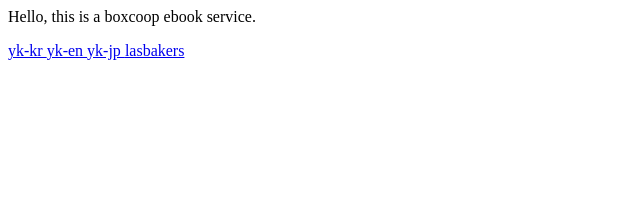
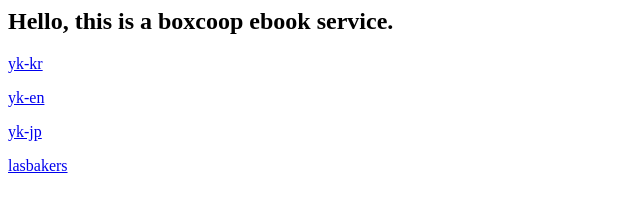
Before and after one commit to boxcoop/booxcoop.github.io, a plain HTML site: page index.html in a window 1280 px wide. Shown: the whole page, without its empty margins (0-640 px from the left). Drawn offline with Linux system fonts and the light colour scheme.

Commit message:
change index2

```diff
--- a/index.html
+++ b/index.html
@@ -1,7 +1,6 @@
-Hello, this is a boxcoop ebook service.
-<p>
-<a href="./yk-kr">yk-kr</>
-<a href="./yk-en">yk-en</>
-<a href="./yk-jp">yk-jp</>
-<a href="./lasbakers">lasbakers</>
-</p>
+<h2>Hello, this is a boxcoop ebook service.</h2>
+
+<p><a href="./yk-kr">yk-kr</a></p>
+<p><a href="./yk-en">yk-en</a></p>
+<p><a href="./yk-jp">yk-jp</a></p>
+<p><a href="./lasbakers">lasbakers</a></p>
```
Also changed, not shown: lasbakers/index.html (renamed from lasbakers/magazine.html), yk-en/index.html (renamed from yk-en/magazine.html), yk-jp/index.html.html (renamed from yk-jp/magazine.html), yk-kr/index.html (renamed from yk-kr/magazine.html), 1 other file.
